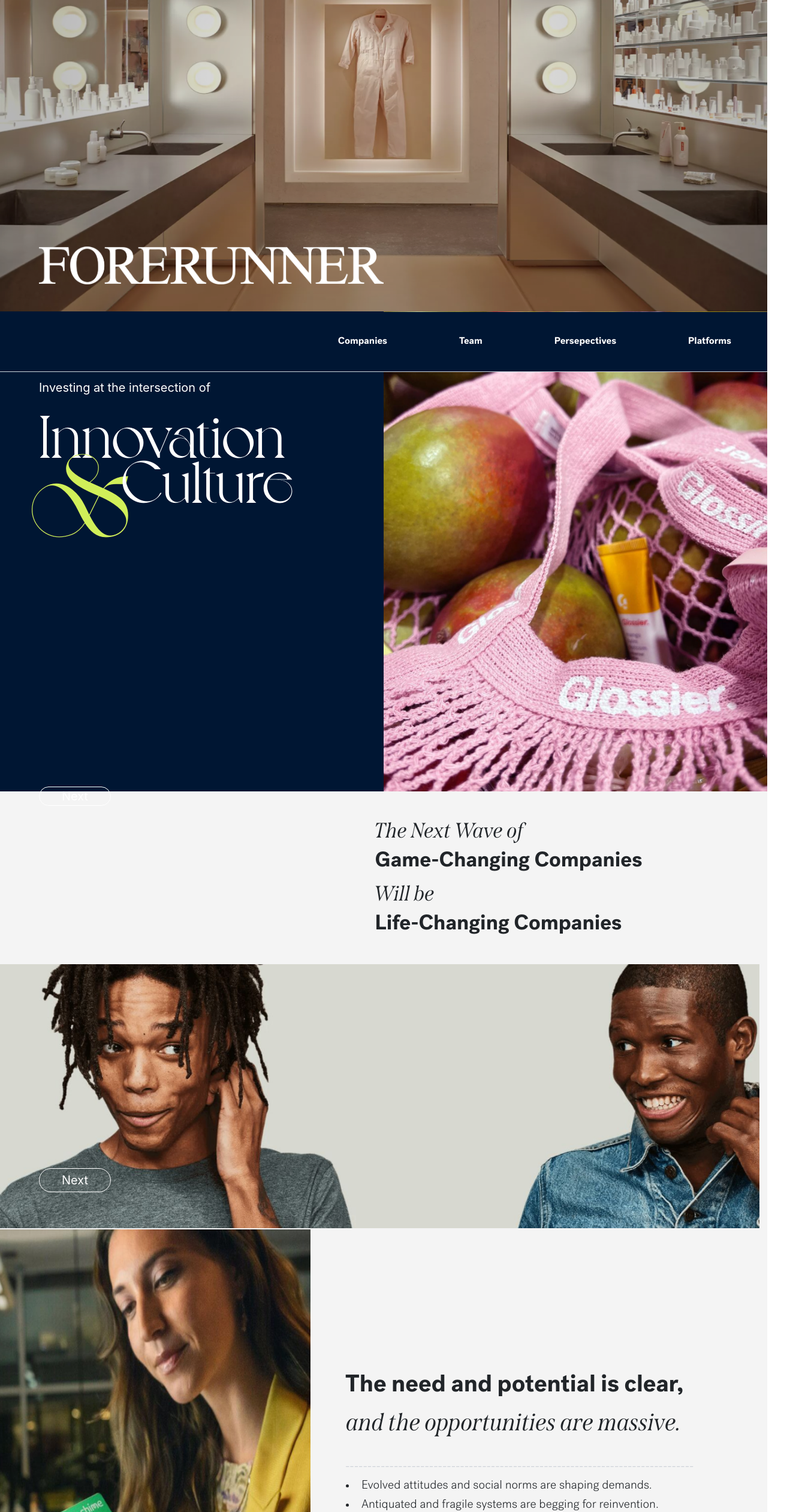
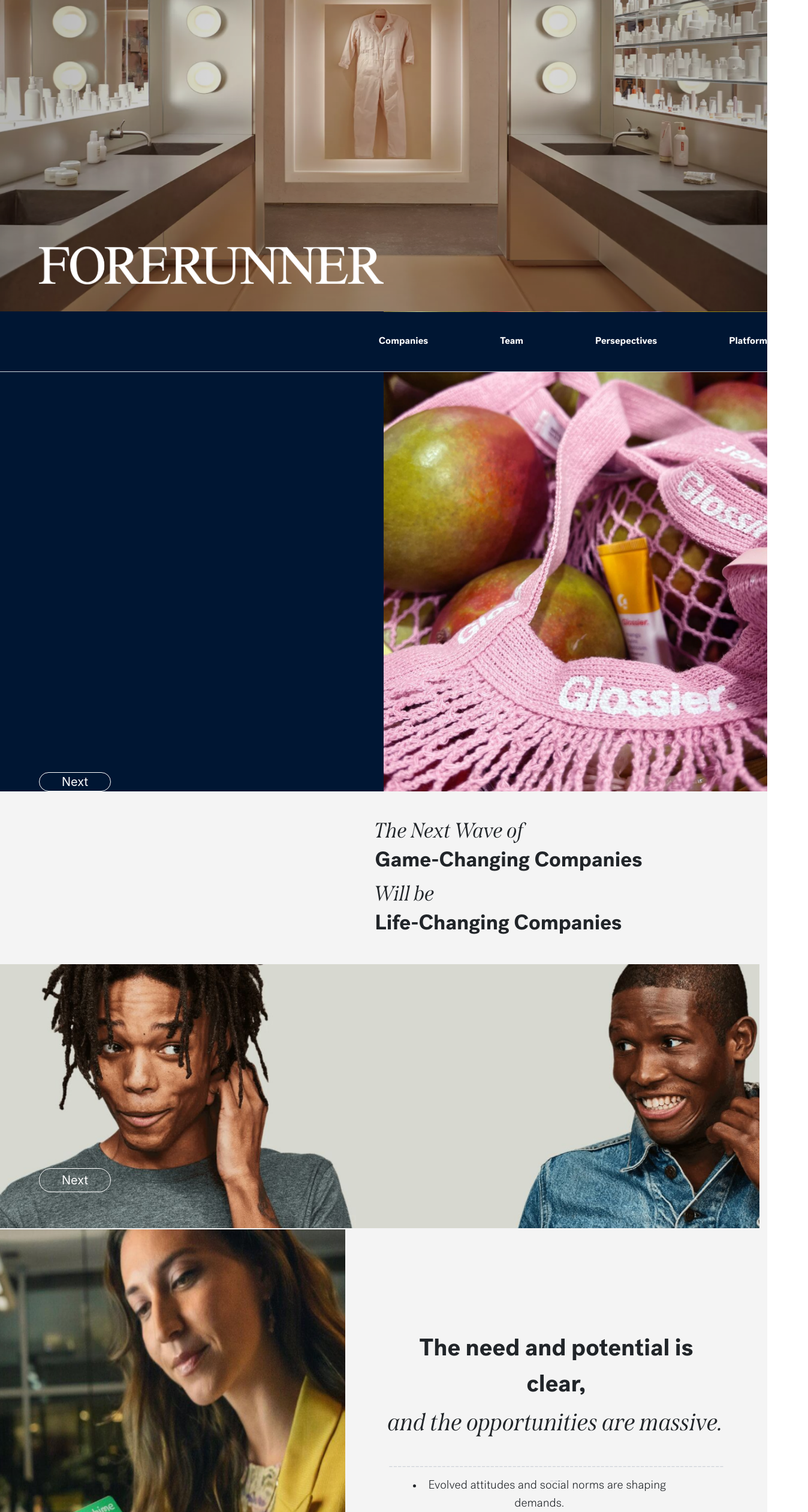
Before and after one commit to nikudon612/fr-poc, a React (Create React App) app: page / in a window 1280 px wide. Shown: the part 280-2800 px from the top of the page at 60% size, 1348 px wide, since content can reach past the window. Built offline with nearby package versions, Linux system fonts and the light colour scheme.

Commit message:
commiting small menu changes & updates from end of last week

```diff
--- a/src/Components/Hero.jsx
+++ b/src/Components/Hero.jsx
@@ -3,19 +3,47 @@ import '../Styles/Hero.css';
 import mango from '../Assets/Rectangle.png'
 import yellow from '../Assets/yellow.png'
 import { gsap } from 'gsap';
-import { ScrollToPlugin } from 'gsap/all';
+import { ScrollTrigger } from 'gsap/all';
+import { ScrollToPlugin } from 'gsap/ScrollToPlugin';
 import { Splide, SplideSlide } from '@splidejs/react-splide';
 import '@splidejs/react-splide/css';
 
 
 function Hero() {
-    gsap.registerPlugin(ScrollToPlugin);
+    gsap.registerPlugin(ScrollTrigger, ScrollToPlugin);
     function click() {
         gsap.to(window, {duration: 1.25, scrollTo: {y: ".panel1", offsetY: 100}});
     }
 
     React.useEffect(() => {
         gsap.fromTo('.hero-text', {opacity: 0, y: 20, ease: 'back.out(3)'}, {duration: 1, y: 0, opacity: 1, });
+    //     gsap.to('.small-hero-text', { scrollTrigger: {
+    //         trigger: ".hero",
+    //         start: "-100% top",
+    //         end: "30% top",
+    //         scrub: 0.8,
+    //         // markers: {startColor: "green", endColor: "red", fontSize: "12px"}
+    //     },
+    //     duration: 1, width: '100%', y: '100%'
+    // }
+    // )
+    gsap.fromTo('.small-hero-text, .larger-hero-text', { scrollTrigger: {
+        trigger: ".hero",
+        start: "-100% top",
+        end: "30% top",
+        scrub: 0.8,
+        // markers: {startColor: "green", endColor: "red", fontSize: "12px"}
+    },
+    opacity: 0, y: 0, ease: 'back.out(3)'
+}
+, { scrollTrigger: {
+    trigger: ".hero",
+    start: "-100% top",
+    end: "30% top",
+    scrub: 0.8,
+    // markers: {startColor: "green", endColor: "red", fontSize: "12px"}
+}, duration: 1, y: -50, opacity: 1}
+)
     }, []);
 
   return (
--- a/src/Styles/Header.css
+++ b/src/Styles/Header.css
@@ -1,6 +1,5 @@
 .header{
     height: 100px;
-    /* background-color: #001633; */
     position: sticky;
     top: 0 !important;
     display: flex;
@@ -19,17 +18,14 @@
 .frlogo {
     padding-left: 65px;
     width: 25%;
-    /* top: 700px;
-    left: 65px; */
     z-index: 101;
 }
 .header-links {
     display: flex;
     flex-direction: row;
     align-items: center;
-    justify-content: flex-end;
+    justify-content: center;
     width: 100%;
-    /* padding-right: 63px; */
 
 }
 .header-links a {
--- a/src/Styles/Hero.css
+++ b/src/Styles/Hero.css
@@ -18,6 +18,8 @@
 .hero-text{
     color: white;
     padding: 150px 65px;
+    overflow: hidden;
+    opacity: 0;
 }
 .small-hero-text {
     font-size: 20px;
--- a/src/Styles/Panel2.css
+++ b/src/Styles/Panel2.css
@@ -10,8 +10,8 @@
     height: 100%;
 }
 .panel2-image {
-    width: 90%;
-    height: 99%;
+    width: 100%;
+    height: 100%;
     object-fit: fill;
     padding-top: 10px;
 }
@@ -25,7 +25,7 @@
     display: flex;
     flex-direction: column;
     align-items: flex-start;
-    /* padding-left: 10%; */
+    padding-left: 10%;
     padding-right: 10%;
     margin: 0px;
 
@@ -86,7 +86,8 @@
     align-items: center;
     justify-content: center;
     text-decoration: none;
-    /* margin-left: 65px; */
+    margin-left: 5%;
     margin-top: 800px;
     cursor: pointer;
+    /* padding-left: 10%; */
  }
```
